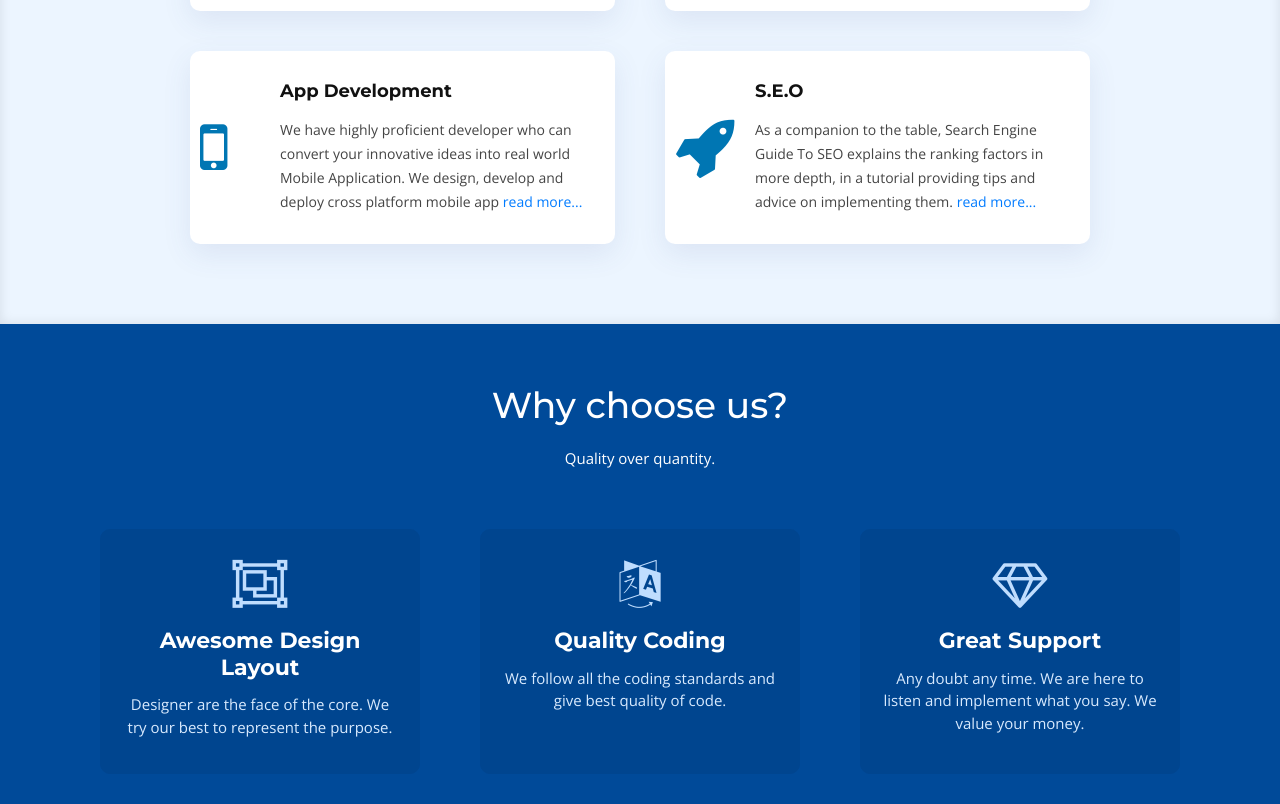
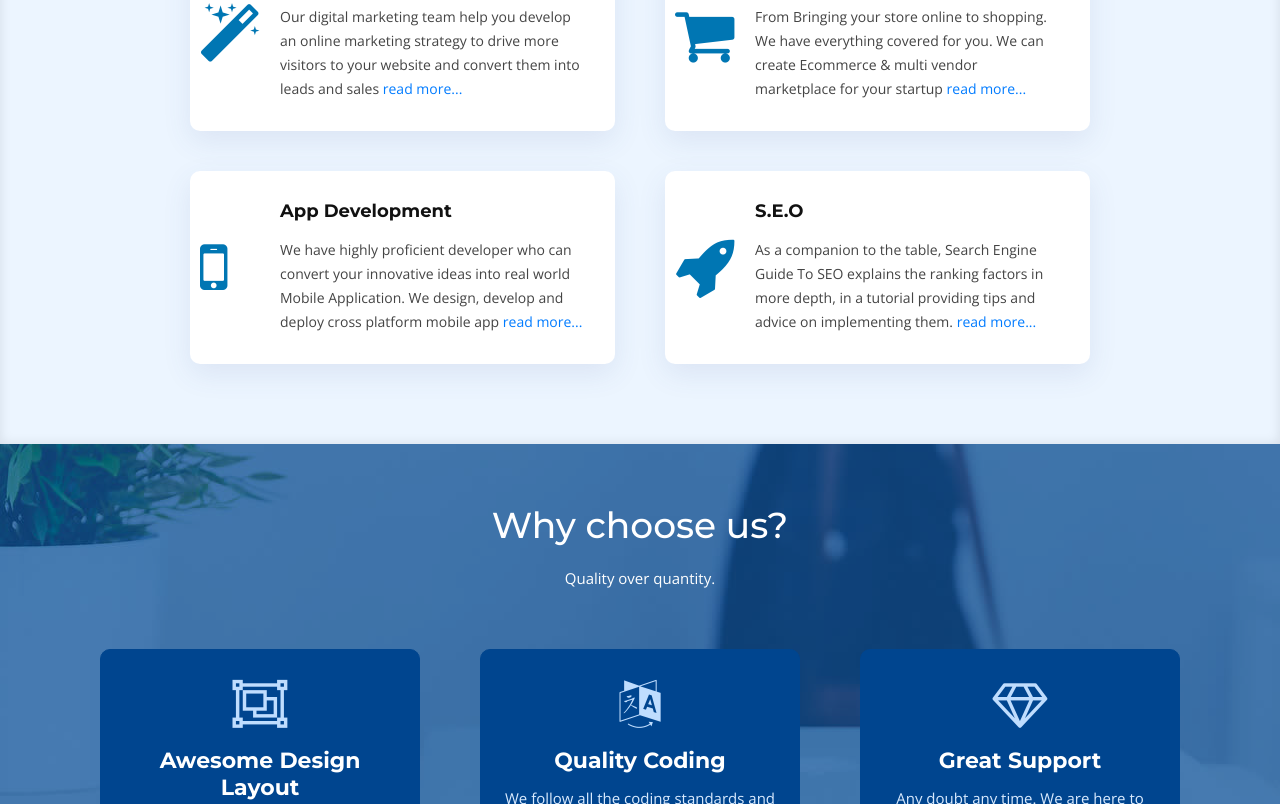
Before and after one commit to FenilBorad7/GuruSoftware, a plain HTML site: page index.html in a window 1280 px wide. Shown: the part 1996-2800 px from the top of the page. Drawn offline with nearby package versions, Linux system fonts and the light colour scheme; files whose address does not match are found by name.

Commit message:
set why us

```diff
--- a/css/style.css
+++ b/css/style.css
@@ -656,15 +656,21 @@ h6 {
   line-height: 24px;
   margin-bottom: 0;
 }
+#why-us .containerwu{
+    background-color:  #004a99b0;
+}
+#why-us {
 
-#why-us {
-  padding: 60px 0;
-  background: #004a99;
+background-image: url("../img/slider-5.jpg");
+/*  background: #004a99;*/
 }
-
+.section-header{
+  padding-top: 60px;
+}
 #why-us .section-header h3,
 #why-us .section-header p {
   color: #fff;
+
 }
 
 #why-us .card {
--- a/index.html
+++ b/index.html
@@ -290,6 +290,7 @@ mobile app <a href="App-Development.html">read more...</a></p>
       Why Us Section
     ============================-->
     <section id="why-us" class="wow fadeIn">
+      <div class="containerwu">
       <div class="container">
         <header class="section-header">
           <h3>Why choose us?</h3>
@@ -359,6 +360,7 @@ mobile app <a href="App-Development.html">read more...</a></p>
 
         </div>
 
+      </div>
       </div>
     </section>
 
```
